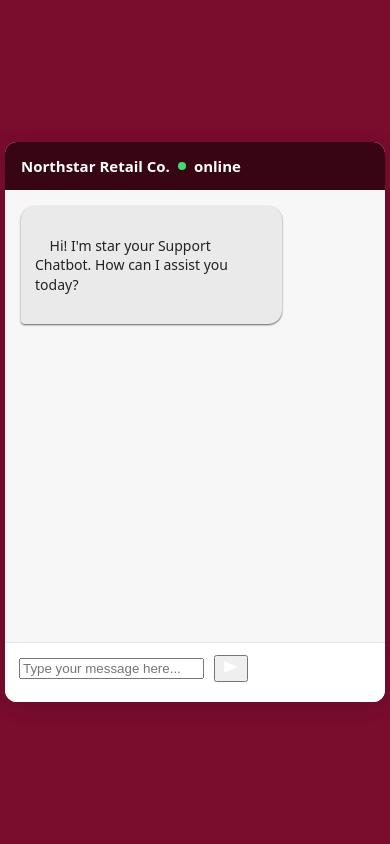
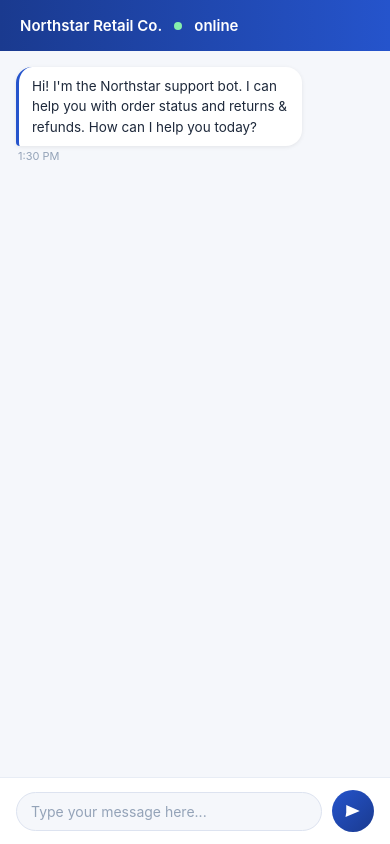
Before and after one commit to ashenafitamene24-alt/northstar-support-mvp, a plain HTML site: page index.html in a window 390 px wide. Drawn offline with Linux system fonts and the light colour scheme.

Commit message:
Fix chat UI: styles, alignment, order lookup, and refund policy

```diff
--- a/index.html
+++ b/index.html
@@ -9,19 +9,15 @@
   <div class="chat-widget">
     <div class="chat-header">Northstar Retail Co.<span class="status-dot"></span>online
     </div>
-       <div class="chat-messages" id="chat-messages">
-  <div class="message bot">
-    Hi! I'm star your Support Chatbot. How can I assist you today?
-  </div>
-</div>
+       <div class="chat-messages" id="chatMessages"></div>
 
     <div class="chat-input-row">
       <input
        type="text"
-       id="user-input"
+       id="chatInput"
        placeholder="Type your message here..."
        autocomplete="off" />
-      <button id="send-button" aria-label="Send">
+      <button id="sendBtn" aria-label="Send">
         <svg viewBox="0 0 24 24" width="18" height="18" fill="none" stroke-width="2">>
           <path d="M2,20L21,12L3,4L3,12L3,14Z" fill="white" stroke="none"/>
         </svg>
@@ -29,6 +25,8 @@
     </div>
   </div>
 
+  <script src="js/orders.js"></script>
+  <script src="js/orderStatus.js"></script>
   <script src="script.js"></script>
 </body>
 </html>
--- a/script.js
+++ b/script.js
@@ -1,5 +1,32 @@
 // i member 2 will be writing the code for the dispaly
-//member 3 and 4 to define the functions<
+//member 3 and 4 to define the functions
+
+function handleOrderStatus(userText) {
+  const match = userText.match(/#?\d{4,6}/);
+  if (match) {
+    const result = getOrderStatus(match[0]);
+    if (result.found) {
+      let reply = result.message;
+      if (result.trackingNumber) reply += `\nTracking: ${result.trackingNumber} via ${result.carrier}`;
+      if (result.estimatedDelivery) reply += `\nEst. Delivery: ${result.estimatedDelivery}`;
+      return reply;
+    }
+    return result.message;
+  }
+  return "Please share your order number (e.g. #1001) so I can look that up for you.";
+}
+
+function handleReturnsRefunds(userText) {
+  const text = userText.toLowerCase();
+
+  if (text.includes("damaged") || text.includes("broken") || text.includes("defective")) {
+    return "Sorry about that! Please email support@northstarretail.com with photos of the damaged item and your order number. We'll send a replacement or full refund within 2 business days.";
+  }
+  if (text.includes("refund") && (text.includes("when") || text.includes("how long") || text.includes("status"))) {
+    return "Refunds are processed within 5–7 business days after we receive your return. Store credit is issued immediately.";
+  }
+  return "Northstar 30-Day Return Policy:\n1. Initiate return at northstarretail.com/returns within 30 days.\n2. Items must be unused in original packaging.\n3. A prepaid label will be emailed to you.\n4. Drop off at any FedEx or UPS location.\n5. Refund in 5–7 business days once received.";
+}
 
 const chatMessages = document.getElementById("chatMessages");
 const chatInput = document.getElementById("chatInput");
@@ -16,7 +43,7 @@ function getTimestamp() {
 
 function addMessage(text, sender) {
   const group = document.createElement("div");
-  group.classList.add("message-group", sender); // sender = "bot" or "user"
+  group.classList.add("message-group", sender);
 
   const msg = document.createElement("div");
   msg.classList.add("message", sender);
@@ -34,19 +61,21 @@ function addMessage(text, sender) {
 function routeMessage(userText) {
   const text = userText.toLowerCase();
 
-  const isOrderQuestion =
-    text.includes("order") || text.includes("shipped") || text.includes("where is");
-
-  const isReturnQuestion =
-    text.includes("return") || text.includes("refund");
-
-  if (isOrderQuestion && typeof handleOrderStatus === "function") {
+  // If message contains an order number, always route to order status
+  const hasOrderNumber = /#?\d{4,6}/.test(userText);
+  if (hasOrderNumber) {
     return handleOrderStatus(userText);
   }
 
-  if (isReturnQuestion && typeof handleReturnsRefunds === "function") {
-    return handleReturnsRefunds(userText);
-  }
+  const isOrderQuestion =
+    text.includes("order") || text.includes("shipped") || text.includes("where is") ||
+    text.includes("track") || text.includes("delivery") || text.includes("package");
+
+  const isReturnQuestion =
+    text.includes("return") || text.includes("refund") || text.includes("damaged");
+
+  if (isOrderQuestion) return handleOrderStatus(userText);
+  if (isReturnQuestion) return handleReturnsRefunds(userText);
 
   return "I can help with order status or returns & refunds. Could you rephrase your question?";
 }
--- a/styles.css
+++ b/styles.css
@@ -1,124 +1,165 @@
- * {
-  box-sizing: border-box;
+/* ── Reset & Base ── */
+*, *::before, *::after { box-sizing: border-box; margin: 0; padding: 0; }
+
+body {
+  font-family: -apple-system, BlinkMacSystemFont, "Segoe UI", Roboto, sans-serif;
+  background: linear-gradient(135deg, #0f2557 0%, #1a3a8f 100%);
+  min-height: 100vh;
+  display: flex;
+  align-items: center;
+  justify-content: center;
+  padding: 16px;
 }
 
-body {
-  font-family: system-ui, -apple-system, "Segoe UI", sans-serif;
-  background:#7a0c2e;
-  display: flex;
-  justify-content: center;
-  align-items: center;
-  min-height: 100vh;
-  margin: 0;
-}
-
+/* ── Chat Widget ── */
 .chat-widget {
-  width: 380px;
-  height: 560px;
-  background: #ffffff;
-  border-radius: 12px;
-  box-shadow: 0 4px 20px rgba(0, 0, 0, 0.15);
+  width: 100%;
+  max-width: 440px;
+  height: 620px;
   display: flex;
   flex-direction: column;
+  background: #ffffff;
+  border-radius: 16px;
+  box-shadow: 0 24px 64px rgba(0, 0, 0, 0.35);
   overflow: hidden;
 }
 
+/* ── Header ── */
 .chat-header {
-  background: #380515; /* Northstar brand-ish maroon, swap as needed */
-  color: white;
-  padding: 14px 16px;
+  display: flex;
+  align-items: center;
+  gap: 12px;
+  padding: 16px 20px;
+  background: linear-gradient(90deg, #1a3a8f 0%, #2554cc 100%);
+  color: #fff;
   font-weight: 600;
   font-size: 15px;
-  display: flex;
-  align-items: center;
-  gap: 8px;
+  flex-shrink: 0;
 }
 
 .status-dot {
   width: 8px;
   height: 8px;
-  background: #3ddc71;
+  background: #86efac;
   border-radius: 50%;
   display: inline-block;
+  flex-shrink: 0;
 }
 
+/* ── Message Log ── */
 .chat-messages {
   flex: 1;
+  overflow-y: auto;
   padding: 16px;
-  overflow-y: auto;
   display: flex;
   flex-direction: column;
-  gap: 10px;
-  background: #f7f7f8;
+  gap: 6px;
+  background: #f5f7fb;
+  scroll-behavior: smooth;
 }
 
+.chat-messages::-webkit-scrollbar { width: 5px; }
+.chat-messages::-webkit-scrollbar-track { background: transparent; }
+.chat-messages::-webkit-scrollbar-thumb { background: #c7d0e8; border-radius: 4px; }
+
+/* ── Message Groups ── */
+.message-group {
+  display: flex;
+  flex-direction: column;
+  max-width: 80%;
+}
+
+.message-group.bot  { align-self: flex-start; align-items: flex-start; }
+.message-group.user { align-self: flex-end;   align-items: flex-end; }
+
+/* ── Bubbles ── */
 .message {
-  max-width: 75%;
-  padding: 10px 14px;
-  border-radius: 14px;
-  font-size: 14px;
-  line-height: 1.4;
+  padding: 9px 13px;
+  border-radius: 16px;
+  font-size: 13.5px;
+  line-height: 1.5;
+  word-break: break-word;
   white-space: pre-wrap;
 }
 
 .message.bot {
-  background: #eaeaea;
-  color: #222;
-  align-self: flex-start;
+  background: #ffffff;
+  color: #1e293b;
   border-bottom-left-radius: 4px;
-  box-shadow: 0 1px 2px rgba(0, 0, 0, 0.6);
+  border-left: 3px solid #2554cc;
+  box-shadow: 0 1px 4px rgba(0, 0, 0, 0.08);
 }
 
 .message.user {
-  background: #7a0c2e;
-  color: white;
-  align-self: flex-end;
+  background: linear-gradient(135deg, #2554cc, #1a3a8f);
+  color: #ffffff;
   border-bottom-right-radius: 4px;
 }
+
 .timestamp {
   font-size: 11px;
-  color: #999;
-  margin-top: 4px;
-  text-align: right;
-  padding: 0 4px;
+  color: #94a3b8;
+  margin-top: 3px;
+  padding: 0 2px;
 }
+
+/* ── Input Area ── */
 .chat-input-row {
   display: flex;
   align-items: center;
-  border-top: 1px solid #e5e5e5;
-  padding: 12px 14px 20px 14px;
   gap: 10px;
+  padding: 12px 16px;
   background: #ffffff;
+  border-top: 1px solid #e8edf5;
+  flex-shrink: 0;
 }
 
 #chatInput {
   flex: 1;
-  padding: 12px 16px;
-  border: 1px solid #ddd;
+  padding: 10px 14px;
+  font-size: 14px;
+  font-family: inherit;
+  border: 1.5px solid #dde3f0;
   border-radius: 24px;
-  font-size: 14px;
   outline: none;
-  display: flex;
+  color: #1e293b;
+  background: #f5f7fb;
+  transition: border-color 0.2s;
 }
 
 #chatInput:focus {
-  border-color: #7a0c2e;
+  border-color: #2554cc;
+  background: #fff;
 }
 
+#chatInput::placeholder { color: #94a3b8; }
+
 #sendBtn {
-   width: 42px;
+  width: 42px;
   height: 42px;
-  background: gray;
+  border-radius: 50%;
   border: none;
-  border-radius: 50%;
+  background: linear-gradient(135deg, #2554cc, #1a3a8f);
+  color: #fff;
+  cursor: pointer;
   display: flex;
   align-items: center;
   justify-content: center;
-  cursor: pointer;
   flex-shrink: 0;
-
+  transition: opacity 0.2s, transform 0.1s;
 }
 
-#sendBtn:hover {
-  background: #067c26;
+#sendBtn:hover  { opacity: 0.88; }
+#sendBtn:active { transform: scale(0.94); }
+#sendBtn:disabled { opacity: 0.45; cursor: not-allowed; }
+
+/* ── Responsive ── */
+@media (max-width: 480px) {
+  body { padding: 0; align-items: flex-end; }
+  .chat-widget {
+    max-width: 100%;
+    height: 100dvh;
+    border-radius: 0;
+    box-shadow: none;
+  }
 }
```
